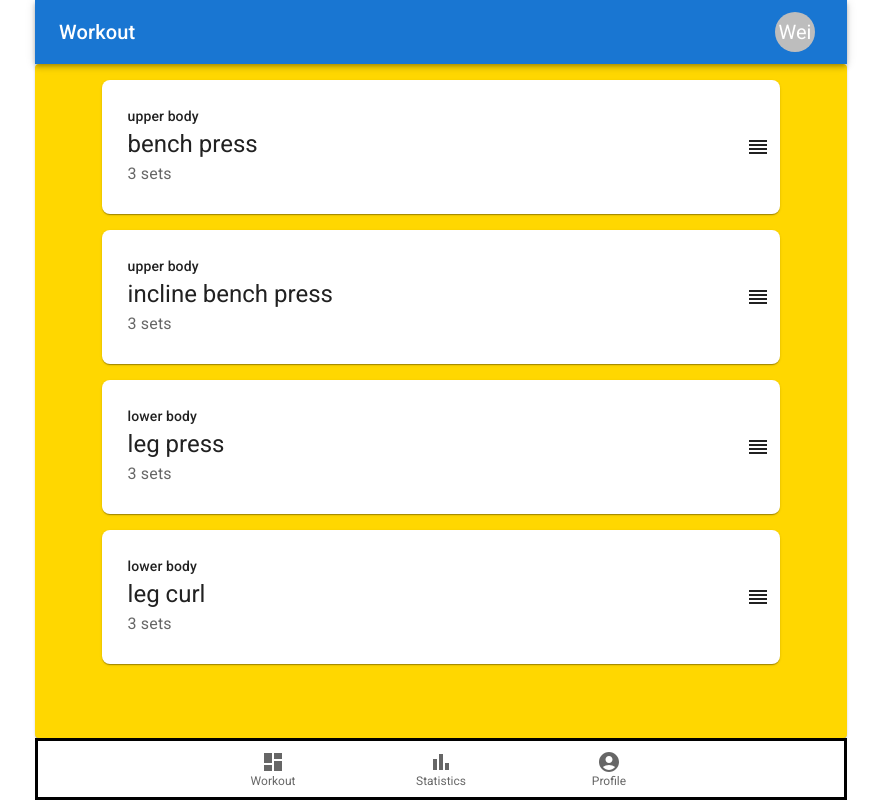
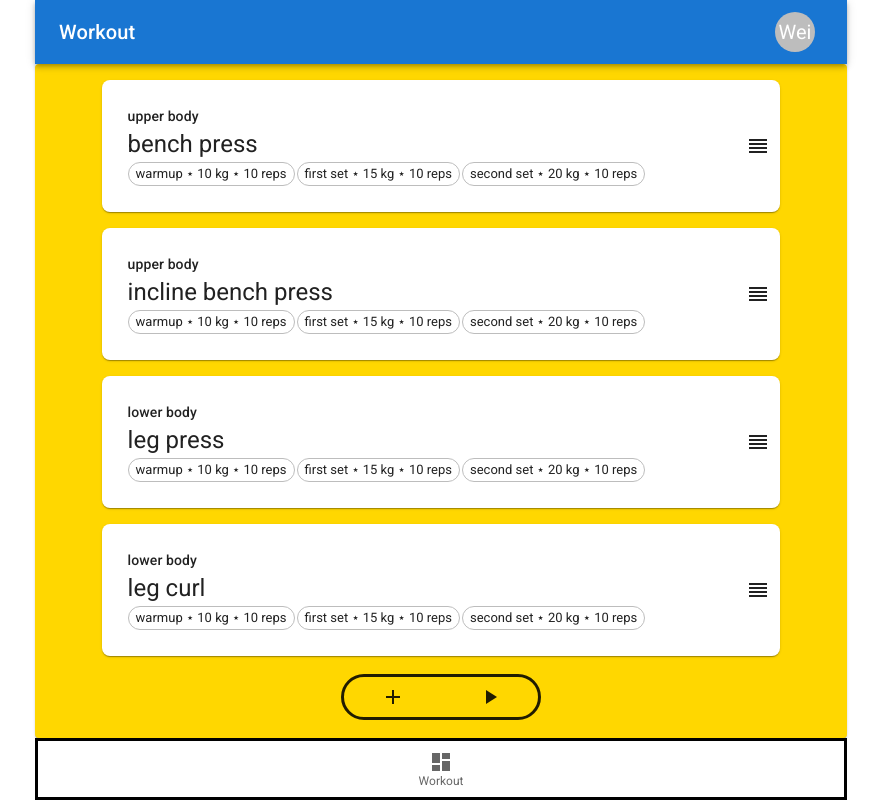
Before and after one commit to wwang107/my-workout-tracker, a React app: page /dashboard/exercise in a window 1280 px wide. Shown: the whole page, without its empty margins (199-1080 px from the left). Built offline with nearby package versions, Linux system fonts and the light colour scheme.

Commit message:
add start workout view

```diff
--- a/src/App.tsx
+++ b/src/App.tsx
@@ -18,12 +18,6 @@ const App = () => {
   const routes = [
     {
       label: "Workout", path: "/dashboard/*", to: "/dashboard", icon: <DashboardIcon />, component: <Dashboard />
-    },
-    {
-      label: "Statistics", path: "/statistic", to: "/statistic", icon: <BarChartIcon />, component: <Schedule />
-    },
-    {
-      label: "Profile", path: "/profile", to: "/profile", icon: <AccountCircleIcon />, component: <MyBody />
     }
   ]
 
--- a/src/Dashboard/components/Playlist.tsx
+++ b/src/Dashboard/components/Playlist.tsx
@@ -3,11 +3,13 @@ import { Container } from '@mui/material';
 import { WorkoutItem } from '../types/Workout'
 import WorkoutList from './WorkoutList';
 import { DragDropContext, DropResult } from 'react-beautiful-dnd';
+import ControlBar from './ControlBar';
 
 type PlaylistProps = { workouts: WorkoutItem[] }
 
 const Playlist = ({ workouts }: PlaylistProps) => {
     const [sortableWorkouts, setSortableWork] = useState(workouts)
+    const [isWorkoutStart, setWorkoutStart] = useState(false)
 
     const handleOnDragEnd = (result: DropResult) => {
         const { destination, source } = result
@@ -29,7 +31,11 @@ const Playlist = ({ workouts }: PlaylistProps) => {
 
     return <DragDropContext onDragEnd={handleOnDragEnd}>
         <Container sx={{ display: 'flex', justifyContent: 'center' }}>
-            <WorkoutList workouts={sortableWorkouts} isDroppable />
+            <WorkoutList workouts={sortableWorkouts} isDroppable showWorkoutCheckList={isWorkoutStart} />
+            <ControlBar
+                addHandler={() => { console.log("add") }}
+                playHandler={() => { setWorkoutStart(true) }}
+            />
         </Container>
     </DragDropContext>
 }
--- a/src/Dashboard/components/WorkoutCard.tsx
+++ b/src/Dashboard/components/WorkoutCard.tsx
@@ -1,14 +1,11 @@
 import React from 'react';
-import Card from '@mui/material/Card';
-import CardContent from '@mui/material/CardContent';
-import Typography from '@mui/material/Typography';
-import { Box, Collapse } from '@mui/material';
+import ReorderIcon from '@mui/icons-material/Reorder';
+import { Card, CardContent, Typography, Box, Chip, Grid, TableContainer, Table, TableCell, TableRow, TableBody, Paper, Checkbox, Collapse } from '@mui/material';
 import { WorkoutItem } from '../types/Workout';
-import ReorderIcon from '@mui/icons-material/Reorder';
 
-type WorkoutCardProps = WorkoutItem & { hasReorderIcon?: boolean }
+type WorkoutCardProps = WorkoutItem & { hasReorderIcon?: boolean, showCheckList?: boolean }
 
-const WorkoutCard = ({ planName, workoutName, sets, hasReorderIcon }: WorkoutCardProps) => {
+const WorkoutCard = ({ planName, planId, workoutName, workoutId, sets, hasReorderIcon, showCheckList }: WorkoutCardProps) => {
     return (
         <Card sx={{ width: '90%', minHeight: '100px', padding: '10px', borderRadius: 2 }}>
             <Box sx={{ display: 'flex' }}>
@@ -19,40 +16,29 @@ const WorkoutCard = ({ planName, workoutName, sets, hasReorderIcon }: WorkoutCar
                     <Typography component="div" variant="h5" >
                         {workoutName}
                     </Typography>
-                    <Typography variant="subtitle1" color="text.secondary" component="div">
-                        {sets.length} sets
-                    </Typography>
+                    <Grid container justifyContent="flex-start">
+                        {sets.map((set, index) => <Grid item key={`chip-${planId}-${workoutId}-${index}`} sx={{ marginRight: '2px', marginTop: '2px' }}><Chip label={`${set.name} \u22C6 ${set.weight} kg \u22C6 ${set.reps} reps`} size='small' variant='outlined' /></Grid>)}
+                    </Grid>
                 </CardContent>
                 {hasReorderIcon && <Box sx={{ display: "flex", alignItems: "center", marginLeft: "auto" }}><ReorderIcon /></Box>}
             </Box>
-            <Collapse in={false} timeout="auto" unmountOnExit>
-                <CardContent>
-                    <Typography paragraph>Method:</Typography>
-                    <Typography paragraph>
-                        Heat 1/2 cup of the broth in a pot until simmering, add saffron and set
-                        aside for 10 minutes.
-                    </Typography>
-                    <Typography paragraph>
-                        Heat oil in a (14- to 16-inch) paella pan or a large, deep skillet over
-                        medium-high heat. Add chicken, shrimp and chorizo, and cook, stirring
-                        occasionally until lightly browned, 6 to 8 minutes. Transfer shrimp to a
-                        large plate and set aside, leaving chicken and chorizo in the pan. Add
-                        pimentón, bay leaves, garlic, tomatoes, onion, salt and pepper, and cook,
-                        stirring often until thickened and fragrant, about 10 minutes. Add
-                        saffron broth and remaining 4 1/2 cups chicken broth; bring to a boil.
-                    </Typography>
-                    <Typography paragraph>
-                        Add rice and stir very gently to distribute. Top with artichokes and
-                        peppers, and cook without stirring, until most of the liquid is absorbed,
-                        15 to 18 minutes. Reduce heat to medium-low, add reserved shrimp and
-                        mussels, tucking them down into the rice, and cook again without
-                        stirring, until mussels have opened and rice is just tender, 5 to 7
-                        minutes more. (Discard any mussels that don’t open.)
-                    </Typography>
-                    <Typography>
-                        Set aside off of the heat to let rest for 10 minutes, and then serve.
-                    </Typography>
-                </CardContent>
+            <Collapse in={showCheckList}>
+                <TableContainer component={Paper}>
+                    <Table aria-label="simple table">
+                        <TableBody>
+                            {sets.map(set => (
+                                <TableRow key={set.name}>
+                                    <TableCell component="th" scope="row">
+                                        {set.name}
+                                    </TableCell>
+                                    <TableCell align="right">{set.weight} kg</TableCell>
+                                    <TableCell align="right">{set.reps} reps</TableCell>
+                                    <TableCell align="right"><Checkbox /></TableCell>
+                                </TableRow>
+                            ))}
+                        </TableBody>
+                    </Table>
+                </TableContainer>
             </Collapse>
         </Card>
     );
--- a/src/Dashboard/components/WorkoutList.tsx
+++ b/src/Dashboard/components/WorkoutList.tsx
@@ -7,35 +7,12 @@ import { Draggable, Droppable } from 'react-beautiful-dnd';
 
 type WorkoutListProps = {
   workouts: WorkoutItem[],
-    isDroppable?: boolean
+  isDroppable?: boolean,
+  showWorkoutCheckList?: boolean
 }
 
-const renderWorkoutList = (workouts: WorkoutItem[]) => (
-    <List sx={{ width: '100%' }}>
-        {
-            workouts.map(item =>
-                <ListItem key={`${item.planId}-${item.workoutId}`} sx={{ width: '100%', justifyContent: 'center' }}>
-                    <WorkoutCard
-                        planName={item.planName}
-                        workoutName={item.workoutName}
-                        sets={item.sets}
-                        planId={item.planId}
-                        workoutId={item.workoutId}
-                    />
-                </ListItem>
-            )
-        }
-    </List>
-)
-
-const WorkoutList = ({ workouts, isDroppable = false }: WorkoutListProps) => {
-    if (!isDroppable) {
-        return renderWorkoutList(workouts);
-    } else {
-        return (
-            <Droppable droppableId='droppable-workout-list'>
-                {provided => (
-                    <List sx={{ width: '100%' }} ref={provided.innerRef}>
+const renderListItems = (workouts: WorkoutItem[], isDraggable?: boolean, showWorkoutCheckList?: boolean) => isDraggable
+  ? <>
     {
       workouts.map((item, index) => (
         <Draggable key={`${item.planId}-${item.workoutId}`} draggableId={`${item.planId}-${item.workoutId}`} index={index}>
@@ -52,13 +29,45 @@ const WorkoutList = ({ workouts, isDroppable = false }: WorkoutListProps) => {
                 workoutName={item.workoutName}
                 workoutId={item.workoutId}
                 sets={item.sets}
-                                                hasReorderIcon={isDroppable}
+                hasReorderIcon={isDraggable}
+                showCheckList={showWorkoutCheckList}
               />
             </ListItem>
           )}
         </Draggable>
       ))
     }
+  </>
+  : <>
+    {
+      workouts.map(item =>
+        <ListItem key={`${item.planId}-${item.workoutId}`} sx={{ width: '100%', justifyContent: 'center' }}>
+          <WorkoutCard
+            planName={item.planName}
+            workoutName={item.workoutName}
+            sets={item.sets}
+            planId={item.planId}
+            workoutId={item.workoutId}
+          />
+        </ListItem>
+      )
+    }
+  </>
+
+
+const WorkoutList = ({ workouts, isDroppable = false, showWorkoutCheckList = false }: WorkoutListProps) => {
+  if (!isDroppable) {
+    return (
+      <List sx={{ width: '100%' }} >
+        {renderListItems(workouts)}
+      </List >
+    )
+  } else {
+    return (
+      <Droppable droppableId='droppable-workout-list'>
+        {provided => (
+          <List sx={{ width: '100%' }} ref={provided.innerRef}>
+            {renderListItems(workouts, isDroppable, showWorkoutCheckList)}
             {provided.placeholder}
           </List>
         )}
```
Lines whose indentation alone changed are shown as unchanged.
